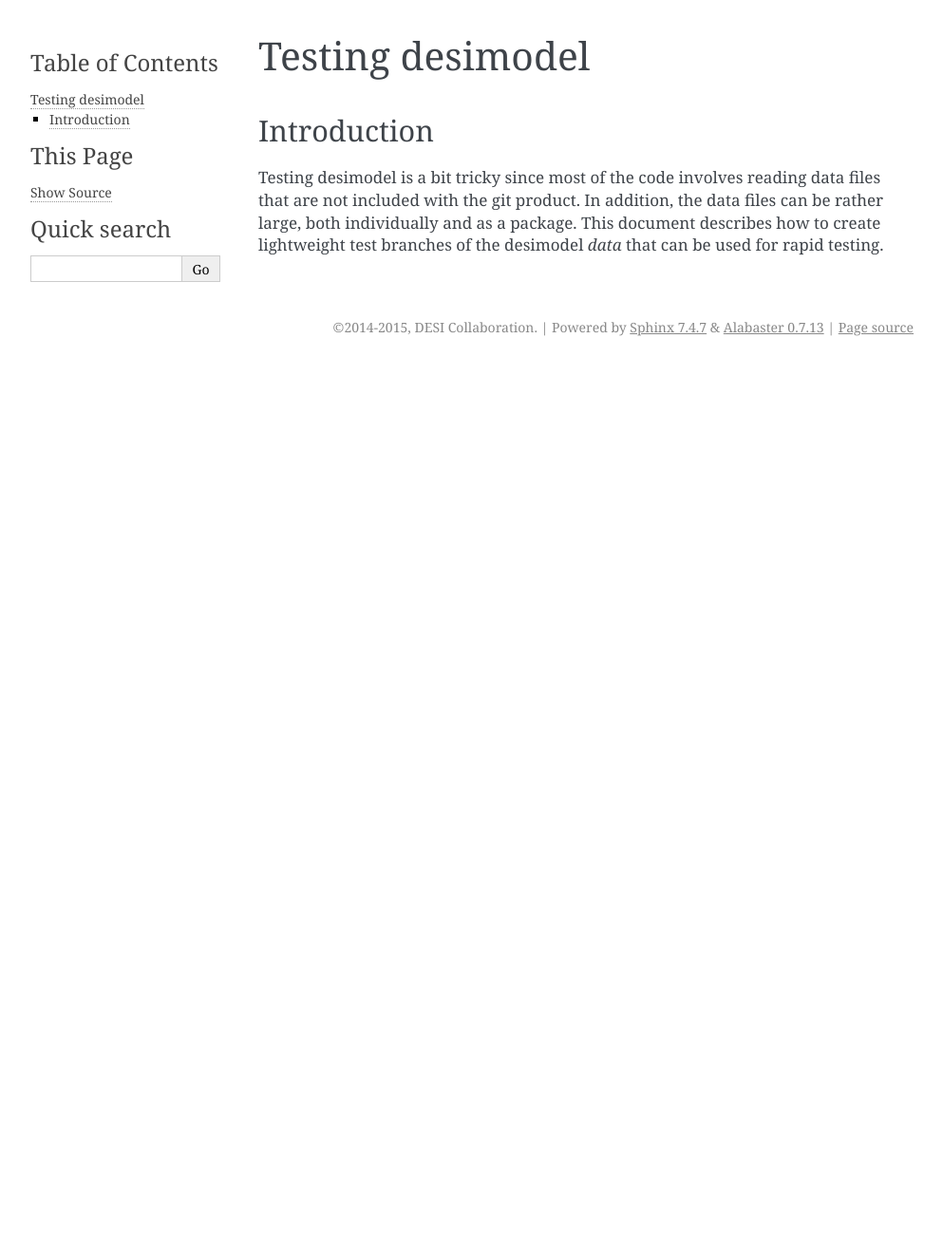
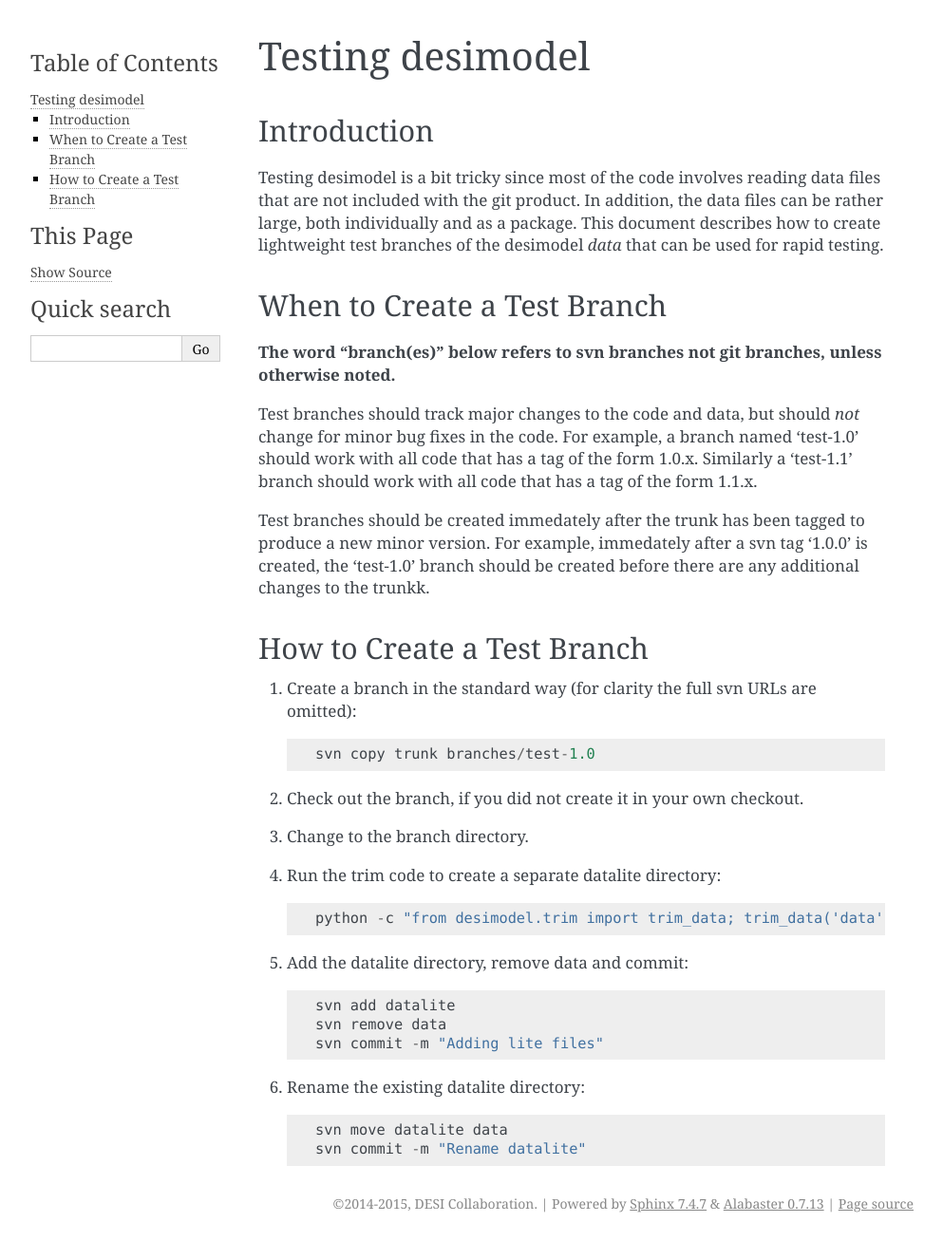
Before and after one commit to desihub/desimodel, a Sphinx documentation site: the page built from doc/testing.rst, in a window 1280 px wide. Shown: the whole page at 95% size, without its empty margins (148-1141 px from the left). Built offline with Sphinx 7.4.7, drawn with Linux system fonts in a browser that asks for light colours; before the commit the page ends 900 px from its top, so only the background shows below that.

Commit message:
add testing docs

```diff
--- a/doc/testing.rst
+++ b/doc/testing.rst
@@ -10,3 +10,44 @@ data files that are not included with the git product.  In addition, the data
 files can be rather large, both individually and as a package. This document
 describes how to create lightweight test branches of the desimodel *data*
 that can be used for rapid testing.
+
+When to Create a Test Branch
+----------------------------
+
+**The word "branch(es)" below refers to svn branches not git branches,
+unless otherwise noted.**
+
+Test branches should track major changes to the code and data, but should
+*not* change for minor bug fixes in the code.  For example, a branch named
+'test-1.0' should work with all code that has a tag of the form 1.0.x.
+Similarly a 'test-1.1' branch should work with all code that has a tag of the
+form 1.1.x.
+
+Test branches should be created immedately after the trunk has been tagged
+to produce a new minor version.  For example, immedately after a svn tag
+'1.0.0' is created, the 'test-1.0' branch should be created before there
+are any additional changes to the trunkk.
+
+How to Create a Test Branch
+---------------------------
+
+1. Create a branch in the standard way (for clarity the full svn URLs are omitted)::
+
+    svn copy trunk branches/test-1.0
+
+2. Check out the branch, if you did not create it in your own checkout.
+3. Change to the branch directory.
+4. Run the trim code to create a separate datalite directory::
+
+    python -c "from desimodel.trim import trim_data; trim_data('data', 'datalite')"
+
+5. Add the datalite directory, remove data and commit::
+
+    svn add datalite
+    svn remove data
+    svn commit -m "Adding lite files"
+
+6. Rename the existing datalite directory::
+
+    svn move datalite data
+    svn commit -m "Rename datalite"
```
